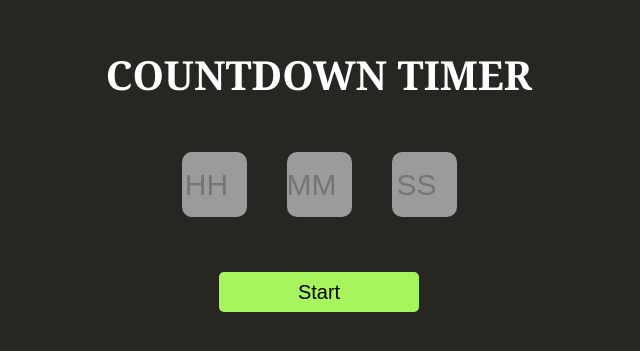
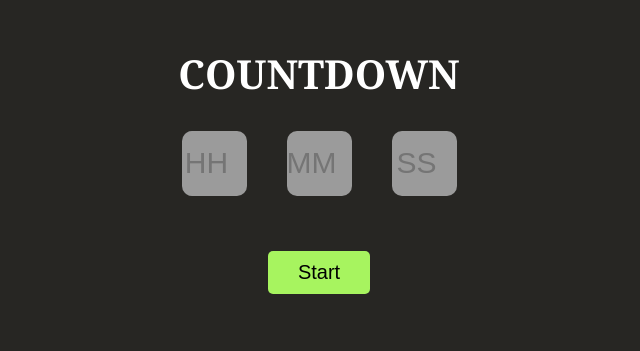
Before and after one commit to Harshal-Khairnar01/countdown, a React (Vite) app: page / in a window 1280 px wide. Shown: the part 233-584 px from the top of the page, without its empty margins (321-961 px from the left). Built offline with nearby package versions, Linux system fonts and the light colour scheme.

Commit message:
toaster added

```diff
--- a/package.json
+++ b/package.json
@@ -11,7 +11,8 @@
   },
   "dependencies": {
     "react": "^19.1.0",
-    "react-dom": "^19.1.0"
+    "react-dom": "^19.1.0",
+    "react-hot-toast": "^2.5.2"
   },
   "devDependencies": {
     "@eslint/js": "^9.25.0",
--- a/src/App.css
+++ b/src/App.css
@@ -18,17 +18,20 @@ body {
 }
 
 .wrapper {
-  width: 80%;
+  width: 100%;
   margin: auto;
   background-color: #272623;
   padding: 30px;
 }
 
 .head {
+ margin-bottom: 10px;
+  padding: 10px;
+  margin: auto;
   text-align: center;
   font-size: 40px;
   font-family: Georgia, 'Times New Roman', Times, serif;
-  margin: 30px 0px;
+
   text-transform: uppercase;
   color: white;
 }
@@ -61,8 +64,9 @@ body {
 }
 
 .timer-button {
-  height: 40px;
-  width: 200px;
+  /* height: 40px;
+  width: 200px; */
+  padding: 10px 30px;
   border: none;
   outline: none;
   background-color: #a7f45f;
--- a/src/App.jsx
+++ b/src/App.jsx
@@ -1,3 +1,4 @@
+import toast, { Toaster } from "react-hot-toast";
 import "./App.css";
 
 import React, { useEffect, useState } from "react";
@@ -15,7 +16,8 @@ export default function App() {
 
   const handleStart = () => {
     if (hours < 0 || minutes < 0 || seconds <= 0) {
-      alert("Invalid Input");
+      // alert("Invalid Input");
+      toast.error("Invalid Input!");
       return;
     } else {
       setIsStart(true);
@@ -73,6 +75,7 @@ export default function App() {
       audio.play();
       resetTimer();
       // alert("Timer finished!");
+      toast.success("Timer Finished!")
       clearInterval(tid);
       return;
     }
@@ -94,15 +97,31 @@ export default function App() {
 
   return (
     <div className="container">
+      <Toaster />
       <div className="wrapper">
-          <h1 className=" head">Countdown Timer</h1>
+        <h1 className=" head">Countdown</h1>
 
         {!isStart && (
           <div className=" inputContainer">
             <div className=" input-box">
-            <input type="number" onChange={handleInput} id="hours" placeholder="HH" />
-            <input type="number" onChange={handleInput} id="minutes" placeholder="MM" />
-            <input type="number" onChange={handleInput} id="seconds" placeholder="SS" />
+              <input
+                type="number"
+                onChange={handleInput}
+                id="hours"
+                placeholder="HH"
+              />
+              <input
+                type="number"
+                onChange={handleInput}
+                id="minutes"
+                placeholder="MM"
+              />
+              <input
+                type="number"
+                onChange={handleInput}
+                id="seconds"
+                placeholder="SS"
+              />
             </div>
             <button onClick={handleStart} className=" timer-button">
               Start
@@ -137,7 +156,6 @@ export default function App() {
           </div>
         )}
       </div>
-
     </div>
   );
 }
```
Also changed, not shown: 1 other file (tests, documents, lock files or other folders). Lines whose indentation alone changed are shown as unchanged.
